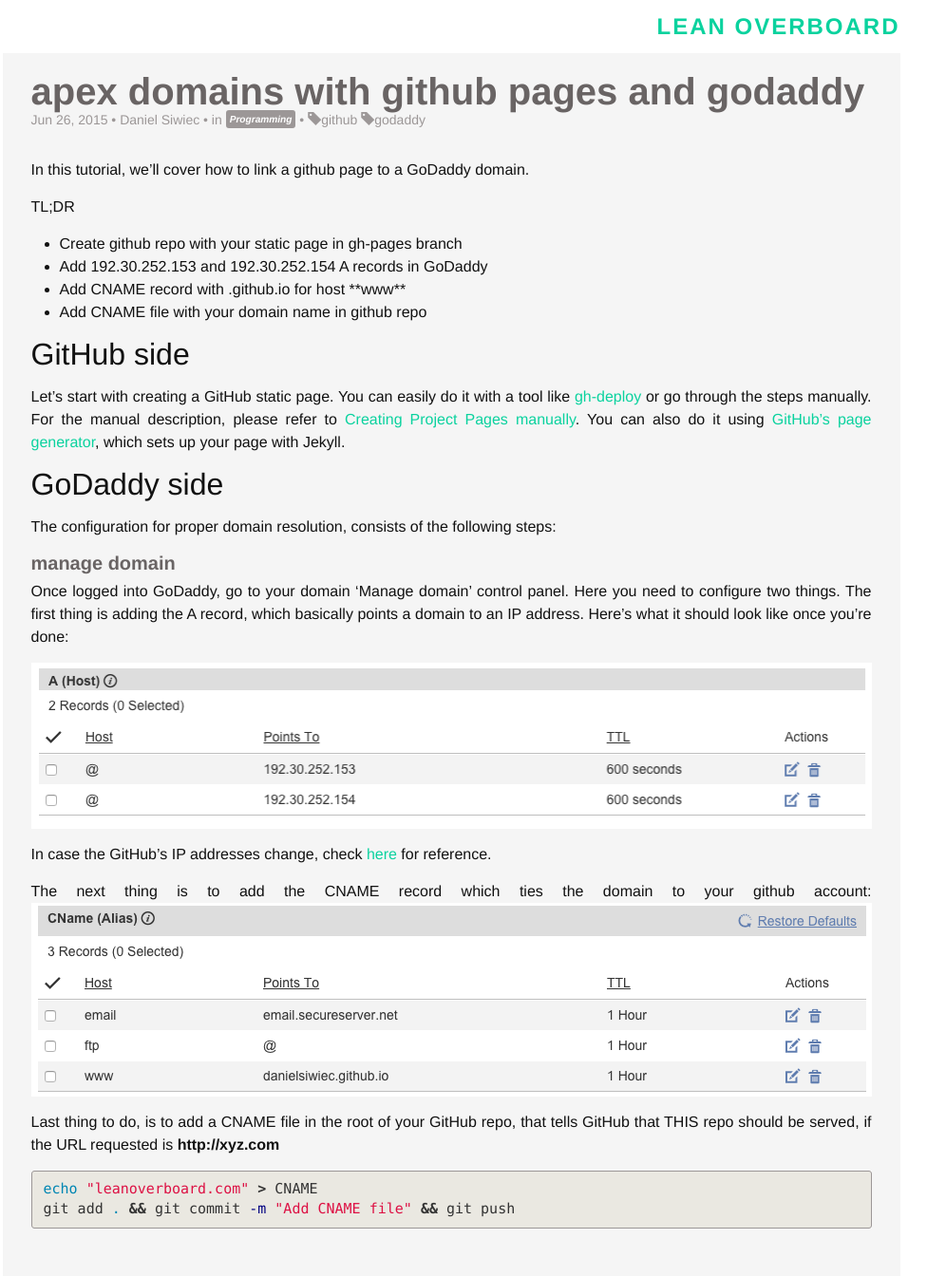
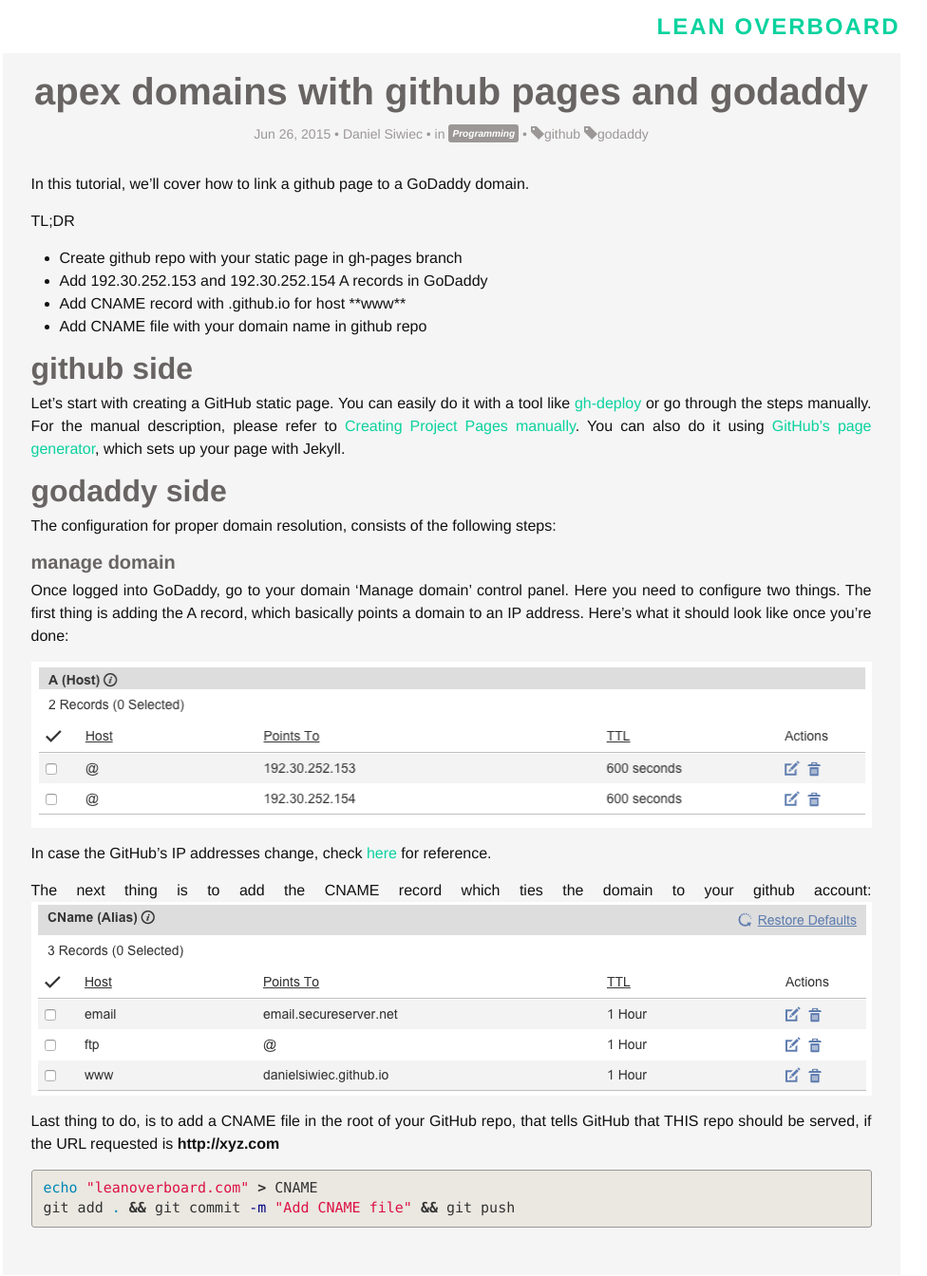
Before and after one commit to danielsiwiec/leanoverboard.com, a Jekyll site: the page built from _posts/2015-06-26-setting-up-apex-domains-with-github-pages-and-godaddy.md, in a window 1280 px wide. Shown: the whole page at 95% size, without its empty margins (165-1141 px from the left). Built offline with Jekyll 4.4.1, drawn with Linux system fonts in a browser that asks for light colours; nearby versions of some CDN libraries; comment, search, counter and statistics services are not loaded.

Commit message:
Edited styling

```diff
--- a/_sass/_layout.scss
+++ b/_sass/_layout.scss
@@ -18,6 +18,7 @@
 .post-meta {
     font-size: $small-font-size;
     color: $grey-color;
+    text-align: center;
 }
 
 .post-link {
@@ -41,7 +42,8 @@
     @extend .post-link;
     font-size: 40px;
     line-height: 1;
-    margin-bottom: 0px;
+    margin-bottom: 15px;
+    text-align: center;
 }
 
 .post-content, .post-excerpt {
@@ -53,6 +55,11 @@
 
     h2 {
       font-size: 32px;
+      margin-bottom: 5px;
+      padding-bottom: 2px;
+      text-transform: lowercase;
+      font-weight: bold;
+      color: $grey-color-medium;
 
       @include media-query($on-laptop) {
           font-size: 28px;
@@ -60,12 +67,8 @@
     }
 
     h3 {
+      @extend h2;
       font-size: 20px;
-        margin-bottom: 5px;
-        padding-bottom: 2px;
-        text-transform: lowercase;
-        font-weight: bold;
-        color: $grey-color-medium;
 
       @include media-query($on-laptop) {
           font-size: 22px;
```
Lines whose indentation alone changed are shown as unchanged.
